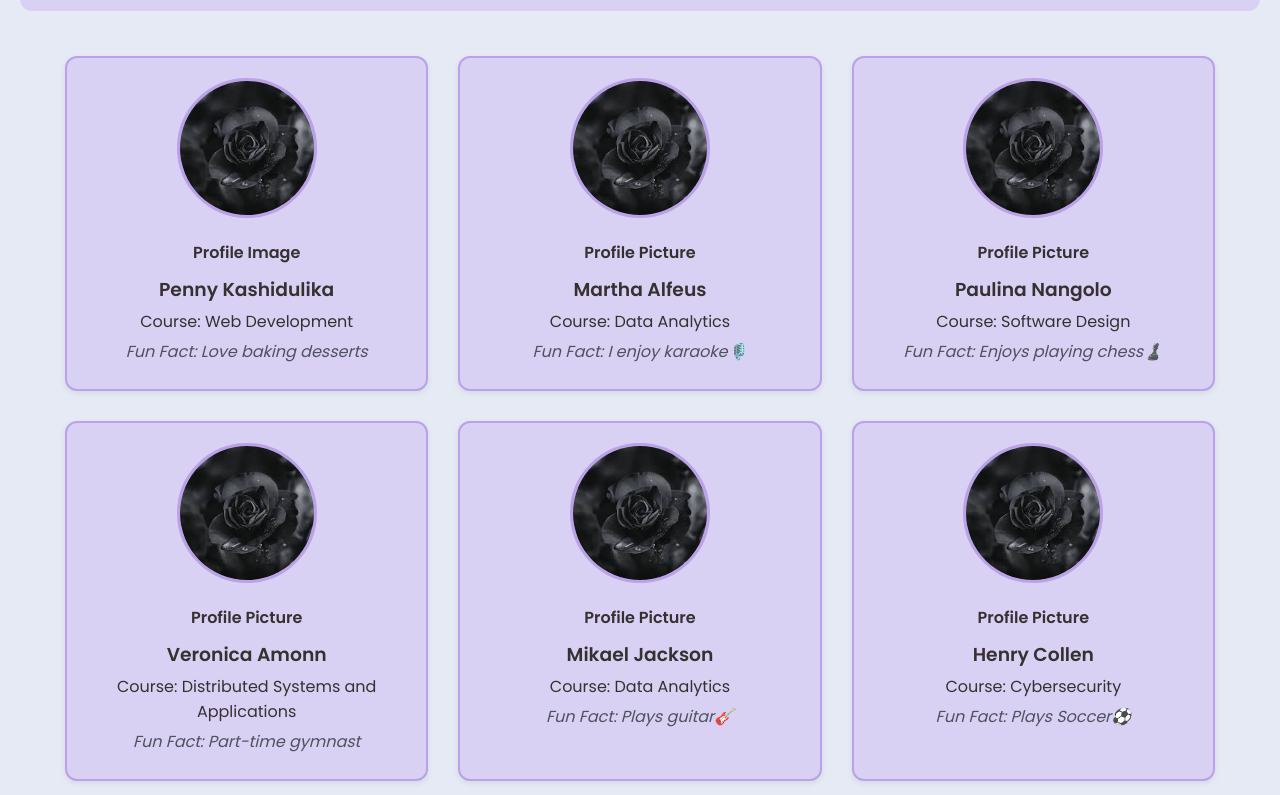
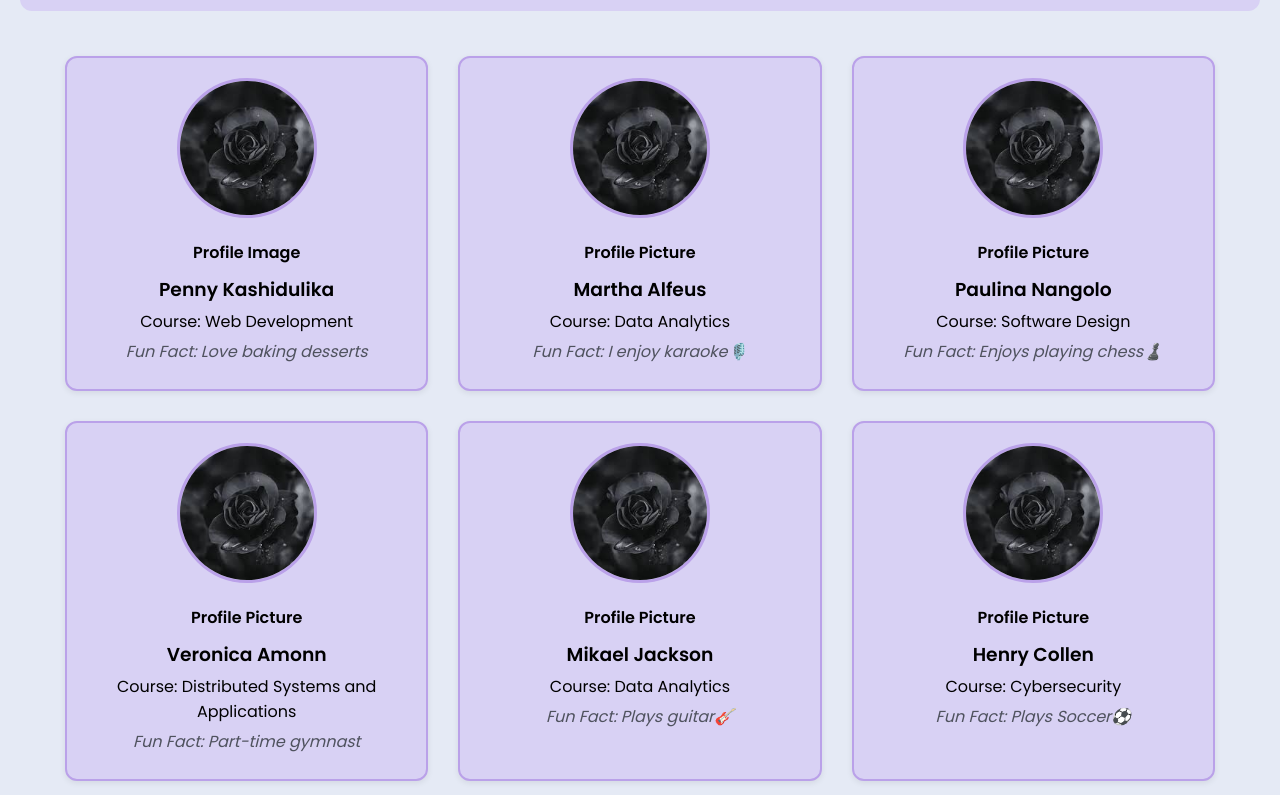
Before and after one commit to Git-Penny/WAD--LAB-5, a plain HTML site: page index.html in a window 1280 px wide. Shown: the part 97-892 px from the top of the page. Drawn offline with Linux system fonts and the light colour scheme.

Commit message:
Update styles.css

```diff
--- a/styles.css
+++ b/styles.css
@@ -10,7 +10,7 @@
   --background-color: #e5eaf5;
   --card-background:#d8d1f4 ;
   --fun-fact-color: #4f525e;
-  --text-color: rgb(55, 48, 48);
+  --text-color: rgb(0, 0, 0);
   --border-color: #baa1e9;
   --header-footer-bg: #d8d1f4;
 }
```
